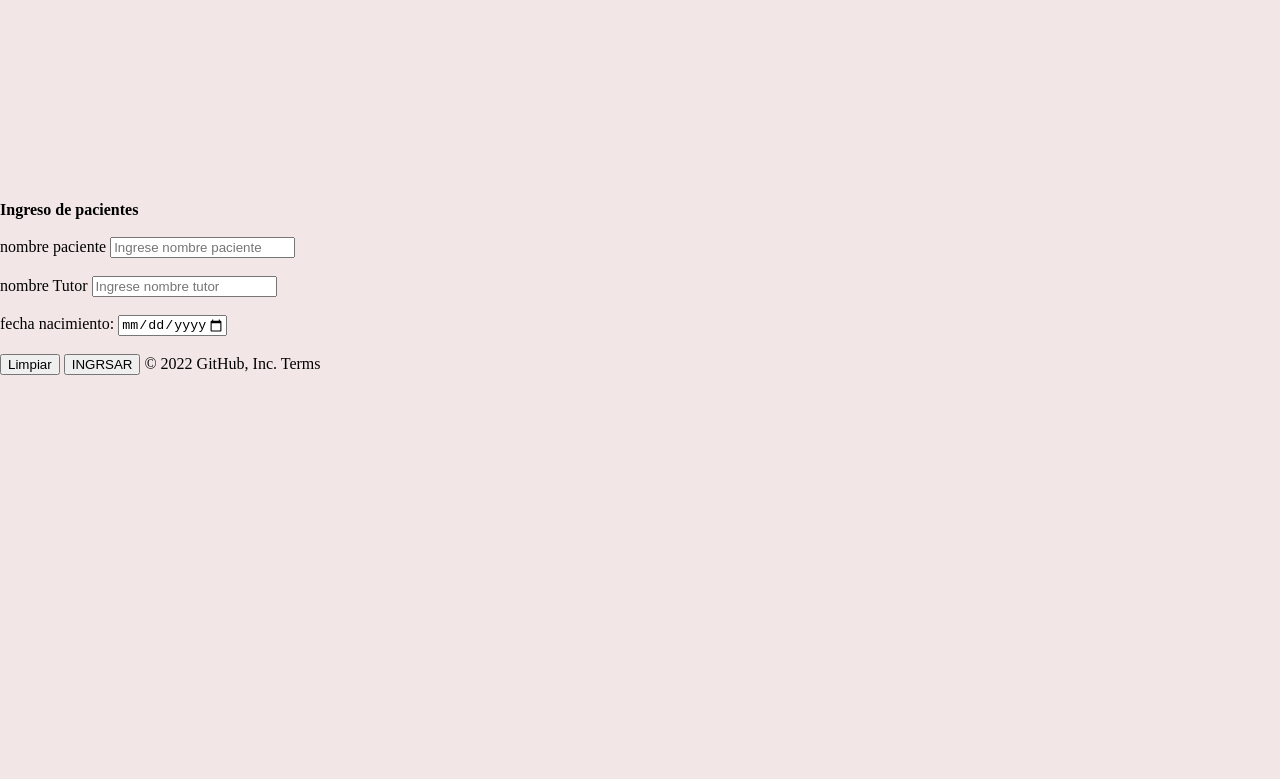
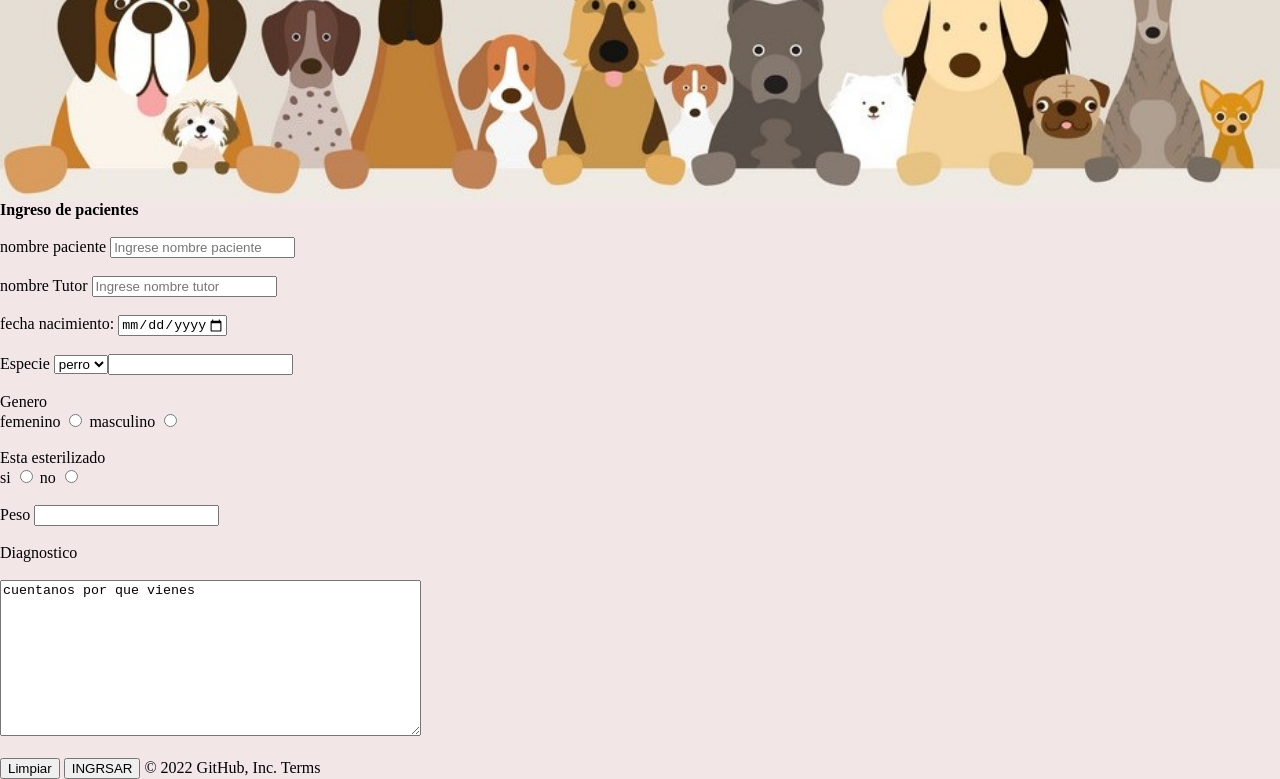
Before and after one commit to Mpt107/veterinaria, a plain HTML site: page index.html in a window 1280 px wide. Shown: the part 146-925 px from the top of the page. Before the commit the page ends 800 px from the top, so only its background shows below. Drawn offline with Linux system fonts and the light colour scheme.

Commit message:
Requerimientos: La veterinaria Happy Dog necesita construir un sistema para llevar las fichas médicas de sus pacientes. Los datos que necesita registrar son: Nombre paciente Tutor Fecha nacimiento Especie Raza Género Está esterilizado Peso Diagnóstico
solucion:
-Cree pagina html con un menu a 3 paginas
-cree formulario solicitado
-formato de encabezado con imagen y navegacion

```diff
--- a/index.html
+++ b/index.html
@@ -38,6 +38,7 @@
          Está esterilizado
          Peso
          Diagnóstico-->
+
          <form action="" method="get">
         <div>
 
@@ -55,15 +56,55 @@
              value=""
               min="2000-01-01" max="2022-02-03">
 
-              <br>
-
-
-
-
-
-
+              <br><br>
 
         </div>
+
+        <div>
+            <label for="Especie"> Especie</label >
+                <select name="Especie" id="Especie" >
+                <option label="perro" value="perro"> Perro  </option>
+                <option label="gato" value="gato"> Gato  </option>
+                <option label="otro" value="otro"> otro  </option>
+        </div>
+         <div>
+        <label for= "Raza"> Raza </label>
+        <input type="text" name="raza" id="raza" placeholder=""/>
+          </div>
+        <br>
+
+        Genero
+        <br>
+          <div>
+
+            <label for= "femenino"> femenino </label>
+            <input type="radio" name="genero" id="femenino"  value="femenino"/>
+            <label for= "masculino"> masculino </label>
+            <input type="radio" name="genero" id="masculino"  value="masculino"/>
+        </div>
+       <br>
+        Esta esterilizado
+        <br>
+
+        <div>
+            <label for= "si"> si </label>
+            <input type="radio" name="esterilizado" id="si"  value="si"/>
+            <label for= "no"> no </label>
+            <input type="radio" name="esterilizado" id="no"  value="no"/>
+        </div>
+        <br>
+
+        <div>
+
+            <label for= "peso"> Peso </label>
+            <input type="number" name="peso" id="peso"/>
+        </div>
+        <br>
+        Diagnostico
+        <br><br>
+        <div>
+        <textarea name="textarea" rows="10" cols="50">cuentanos por que vienes</textarea>
+         </div>
 
 
         <br>
```
Also changed, not shown: about.html (+2 -1 lines), contacto.html (+2 -1 lines), images/dogs.jpg (added).
